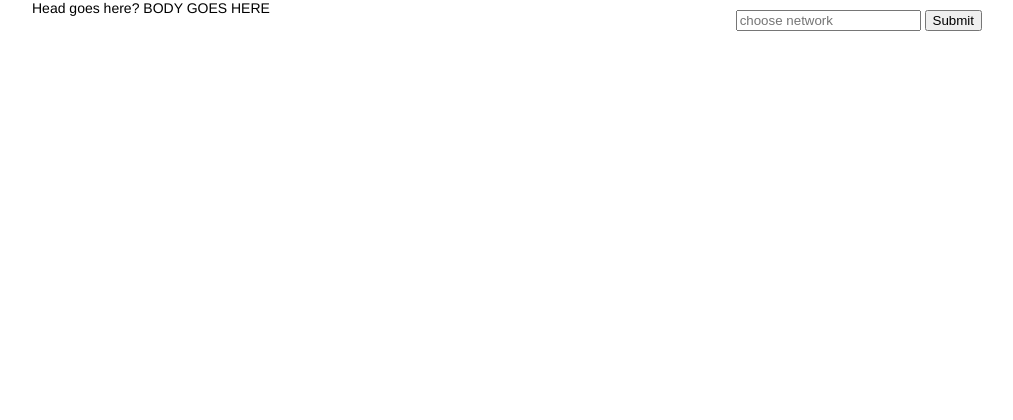
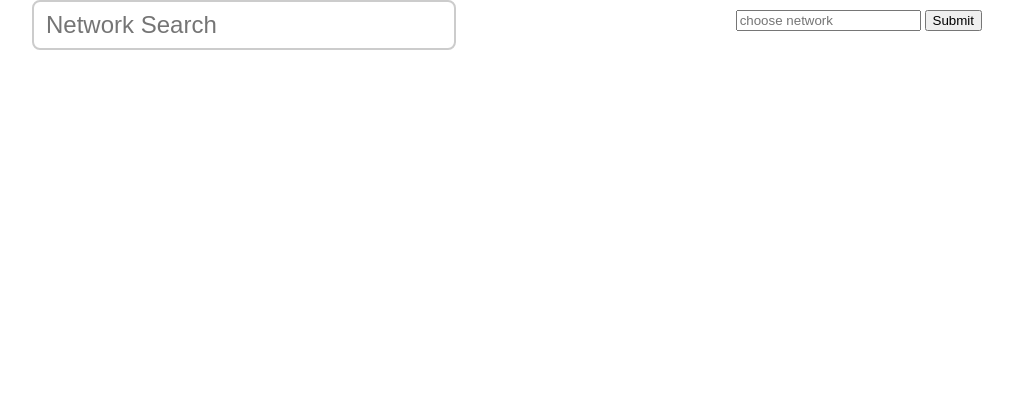
Before and after one commit to kytrick/pdbv, a Flask app: template templates/base.html in a window 1280 px wide. Shown: the top 420 px of the page, without its empty margins (128-1141 px from the left). Run offline with Flask 2, Linux system fonts and the light colour scheme; the template is opened without the code that fills it, so the values that code supplies are empty; parts of the project's set-up code (start-up, migrations or seed data) failed here and were passed over; some libraries are stand-ins or nearby versions.

Commit message:
made searching much, much better

```diff
--- a/server.py
+++ b/server.py
@@ -1,15 +1,19 @@
 """PDBV server"""
 
-from flaregen import flare_tree_as_json_for_asn, tree_data_json
-from flaregen import adjacency_data_json, sunburst_ready_json
-from flaregen import asn_search, tree_ready_json
+from flaregen import (
+    adjacency_data_json,
+    asn_search,
+    flare_tree_as_json_for_asn,
+    live_search,
+    sunburst_ready_json,
+    tree_data_json,
+    tree_ready_json,
+    )
+
 from flask import Flask, render_template, request, url_for, redirect
 from flask.ext.bower import Bower
 from model import connect_to_db
 import re
-
-
-# from flask_debugtoolbar import DebugToolbarExtension
 
 app = Flask(__name__)
 Bower(app) # This provides the /bower url route
@@ -43,6 +47,9 @@ def collapsible_tree():
     return render_template('collapsible_tree.html',
                            current_asn=current_asn, flare_base=flare_base)
 
+@app.route('/livesearch/<query>')
+def typesearch(query):
+    return '%s' % live_search(query)
 
 @app.route('/search')
 def search_function():
@@ -59,6 +66,7 @@ def search_function():
         return redirect(url_for("collapsible_tree", asn=asn))
 
 
+
 if __name__ == "__main__":
     app.config['SQLALCHEMY_ECHO'] = True
     app.debug = True
--- a/static/style.css
+++ b/static/style.css
@@ -90,6 +90,75 @@ a:hover {
   color: #999;
 }
 
+.typeahead,
+.tt-query,
+.tt-hint {
+  width: 396px;
+  height: 30px;
+  padding: 8px 12px;
+  font-size: 24px;
+  line-height: 30px;
+  border: 2px solid #ccc;
+  -webkit-border-radius: 8px;
+     -moz-border-radius: 8px;
+          border-radius: 8px;
+  outline: none;
+}
+
+.typeahead {
+  background-color: #fff;
+}
+
+.typeahead:focus {
+  border: 2px solid #0097cf;
+}
+
+.tt-query {
+  -webkit-box-shadow: inset 0 1px 1px rgba(0, 0, 0, 0.075);
+     -moz-box-shadow: inset 0 1px 1px rgba(0, 0, 0, 0.075);
+          box-shadow: inset 0 1px 1px rgba(0, 0, 0, 0.075);
+}
+
+.tt-hint {
+  color: #999
+}
+
+.tt-menu {
+  width: 500px;
+  margin: 12px 0;
+  padding: 8px 0;
+  background-color: #fff;
+  border: 1px solid #ccc;
+  border: 1px solid rgba(0, 0, 0, 0.2);
+  -webkit-border-radius: 8px;
+     -moz-border-radius: 8px;
+          border-radius: 8px;
+  -webkit-box-shadow: 0 5px 10px rgba(0,0,0,.2);
+     -moz-box-shadow: 0 5px 10px rgba(0,0,0,.2);
+          box-shadow: 0 5px 10px rgba(0,0,0,.2);
+}
+
+.tt-suggestion {
+  padding: 3px 20px;
+  font-size: 18px;
+  line-height: 24px;
+}
+
+.tt-suggestion:hover {
+  cursor: pointer;
+  color: #fff;
+  background-color: #0097cf;
+}
+
+.tt-suggestion.tt-cursor {
+  color: #fff;
+  background-color: #0097cf;
+
+}
+
+.tt-suggestion p {
+  margin: 0;
+}
 body {
   font-family: "Helvetica Neue", Helvetica, Arial, sans-serif;
   margin: auto;
--- a/templates/base.html
+++ b/templates/base.html
@@ -5,7 +5,7 @@
         <head>
             <title>{% block title %}PDBV{% endblock %}</title>
             <meta http-equiv="Content-Type" content="text/html;charset=utf-8"/>
-            {% block head %}Head goes here?{% endblock %}
+            {% block head %}{% endblock %}
         </head>
 
         <body>
@@ -33,7 +33,62 @@
             <input type="submit">
           </form>
 
-            {% block body %}BODY GOES HERE{% endblock %}
+          <div id="search">
+            <!--this is for the better search.  New "typeahead" class will require
+                some additions to my style.css-->
+            <input class="typeahead" type="text" placeholder="Network Search">
+          </div>
+
+          <script>
+          // this variable is food for the typeahead variable to eat
+          var networks = new Bloodhound({
+            datumTokenizer: Bloodhound.tokenizers.obj.whitespace('name'),
+            queryTokenizer: Bloodhound.tokenizers.whitespace,
+            // url points to a json file that contains an array of country names, see
+            // https://github.com/twitter/typeahead.js/blob/gh-pages/data/countries.json
+            remote: {
+              url: '/livesearch/%QUERY',  // /livesearch is our route from server.py
+              wildcard: '%QUERY'
+            }
+          });
+
+          // https://github.com/twitter/typeahead.js/blob/master/doc/bloodhound.md
+          var typeahead = $('#search .typeahead').typeahead(null, {
+            name: 'networks',
+            display: 'name',
+            source: networks,
+            sufficient: 10, // this means 10 characters before it stops searching
+            limit: 10, // this is for the dropdown
+            templates: {
+              {% raw %} //raw so jinja doesn't eat it
+              suggestion: Handlebars.compile('<div class=suggestions>{{name}} <i>asn:{{asn}}</i></div>')
+              {% endraw %}
+              }
+          });
+
+          // function to run for selected event
+          // after the user selects from the dropdown, this function is run, which then makes
+          // collapsible_tree for their selection's asn
+          var numSelectedHandler = function (eventObject, suggestionObject, suggestionDataset) {
+              window.location = "/collapsible_tree?asn=" + suggestionObject.asn;
+          };
+
+          // watch for typeahead select event (when the user clicks on one of the 10 in the dropdown)
+          // https://github.com/twitter/typeahead.js/blob/master/doc/jquery_typeahead.md#custom-events
+          typeahead.on('typeahead:select', numSelectedHandler);
+          $('input.typeahead').on('typeahead:selected', function(event, selection) {
+          });
+
+          // go to highlighted selection on enter
+          // search for ascii 13 (control-m)
+          $("#search").on('keydown', function(e){
+            if(e.which == 13) {
+              $(".tt-suggestion:first-child", this).trigger('click');
+            }
+          });
+          </script>
+
+          {% block body %}{% endblock %}
 
           <div id="footer">
             pdbv
--- a/templates/collapsible_tree.html
+++ b/templates/collapsible_tree.html
@@ -1,7 +1,7 @@
 {% extends "base.html" %}
-  {% block head %}
+{% block head %}
+{% endblock %}
 
-  {% endblock %}
 {% block body %}
 
     <div id="body">
```
Also changed, not shown: flaregen.py (+13 -1 lines). Lines whose indentation alone changed are shown as unchanged.
